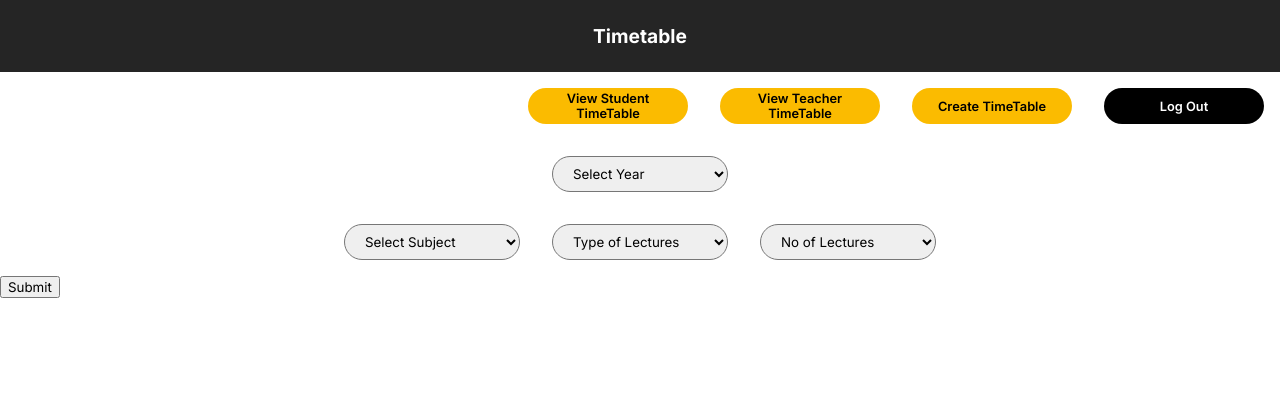
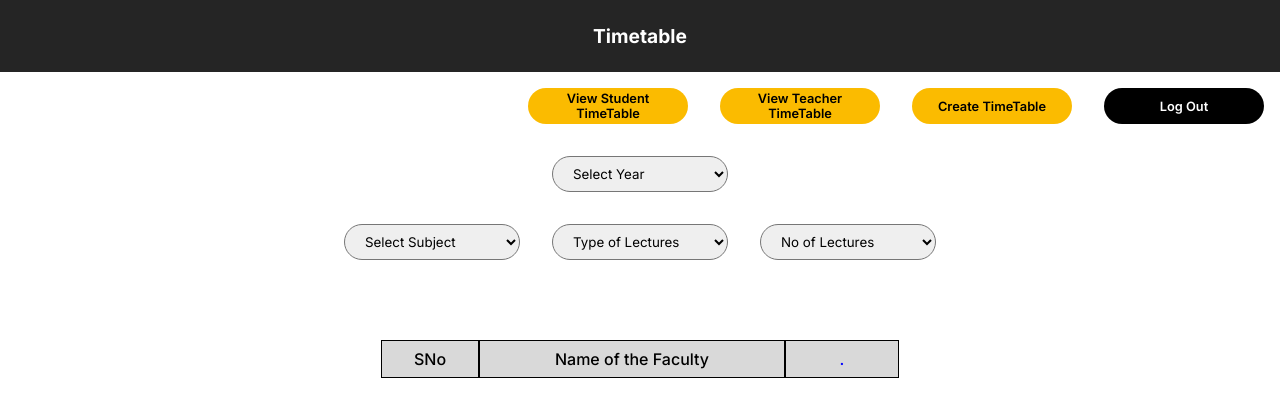
Before and after one commit to raghavawasthi24/AKGEC-TimeTable, a React (Create React App) app: page /create-time-table in a window 1280 px wide. Shown: the top 416 px of the page. Built offline with nearby package versions, Linux system fonts and the light colour scheme.

Commit message:
section part updated

```diff
--- a/src/pages/CreateTimeTable.js
+++ b/src/pages/CreateTimeTable.js
@@ -27,6 +27,7 @@ const CreateTimeTable = () => {
   const [section, setSection] = useState([]);
   const [subjects, setSubjects] = useState([]);
   const [formvalues,setFormvalues]=useState(initialvalues);
+  const [teacherlist,setTeacherlist]=useState([]);
 
   const addSec = () => {
     setsectionNo((prev) => {
@@ -77,6 +78,13 @@ const CreateTimeTable = () => {
   const teacherSel=(e)=>{
     axios.get(`https://time-table-production.up.railway.app/departmentss/select_teachers/${e.target.value}`).then((resp)=>{
       console.log(resp)
+      for(let i=0;i<resp.data.length;i++)
+      {
+        setTeacherlist((prev)=>{
+          return[...prev,{id:i+1,teacher:resp.data[i].user}]
+        })
+      }
+      console.log(teacherlist)
     }).catch((err)=>{
       console.log(err)
     })
@@ -94,7 +102,9 @@ const CreateTimeTable = () => {
     e.preventDefault();
     console.log(formvalues)
   }
-
+   const ddd=(e)=>{
+    console.log(e.target.value)
+   }
   return (
     <>
       <AdminNavbar />
@@ -120,11 +130,6 @@ const CreateTimeTable = () => {
         <div className={visibiltyCount > 1 ? 'selectSection' : 'hide'}>
           <div className='section-box'>
             {/* {
-              sectionNo.map(() => {
-                return (<SelectSection section={section} />)
-              })
-            } */}
-            {
               sectionNo.map(()=>{
                 return(<div className='selectSection'>
                   <select className='select-opt' name="section" onChange={inputHandler}>
@@ -136,6 +141,15 @@ const CreateTimeTable = () => {
                   </select>
                 </div>)
               })
+            } */}
+            {
+              <select className='select-opt' name="section" onChange={ddd} multiple>
+              {
+                section.map((val)=>{
+                  return(<option value={val}>{val}</option>)
+                })
+              }
+            </select>
             }
           </div>
           <button onClick={addSec}>Add</button>
@@ -161,7 +175,25 @@ const CreateTimeTable = () => {
           </select>
         </div>
 
-        <button type='submit'>Submit</button>
+
+        <div className='teacher-sel'>
+          <div className='teacher-sel-header'>
+            <div className='teacherNo'>SNo</div>
+            <div className='teacherName'>Name of the Faculty</div>
+            <div className='teacherSel'>.</div>
+          </div>
+          {
+            teacherlist.map((val)=>{
+              return(<div className='teacher-sel-opt'>
+                <div className='teacherNo'>{val.id}</div>
+                <div className='teacherName'>{val.teacher}</div>
+                <div className='teacherSel'>Select</div>
+              </div>)
+            })
+          }
+        </div>
+
+
       </form>
     </>
   )
--- a/src/styles/CreateTimeTable.css
+++ b/src/styles/CreateTimeTable.css
@@ -35,6 +35,42 @@
     display: flex;
     justify-content: center;
 }
+.teacher-sel{
+    display: flex;
+    flex-direction: column;
+    align-items: center;
+    margin: 4rem 0;
+}
+.teacher-sel-header{
+    display: flex;
+    background-color: #D9D9D9;
+    font-weight: 500;
+}
+.teacher-sel-opt{
+    display: flex;
+}
+.teacherNo{
+    width:2rem;
+    display: flex;
+    justify-content: center;
+    border: 1px solid black;
+    padding:0.5rem 2rem;
+}
+.teacherName{
+    width: 15rem;
+    display: flex;
+    justify-content: center;
+    border: 1px solid black;
+    padding:0.5rem 2rem;
+}
+.teacherSel{
+    width:3rem;
+    color: blue;
+    display: flex;
+    justify-content: center;
+    border: 1px solid black;
+    padding:0.5rem 2rem;
+}
 .hide{
     display: none;
 }
```
